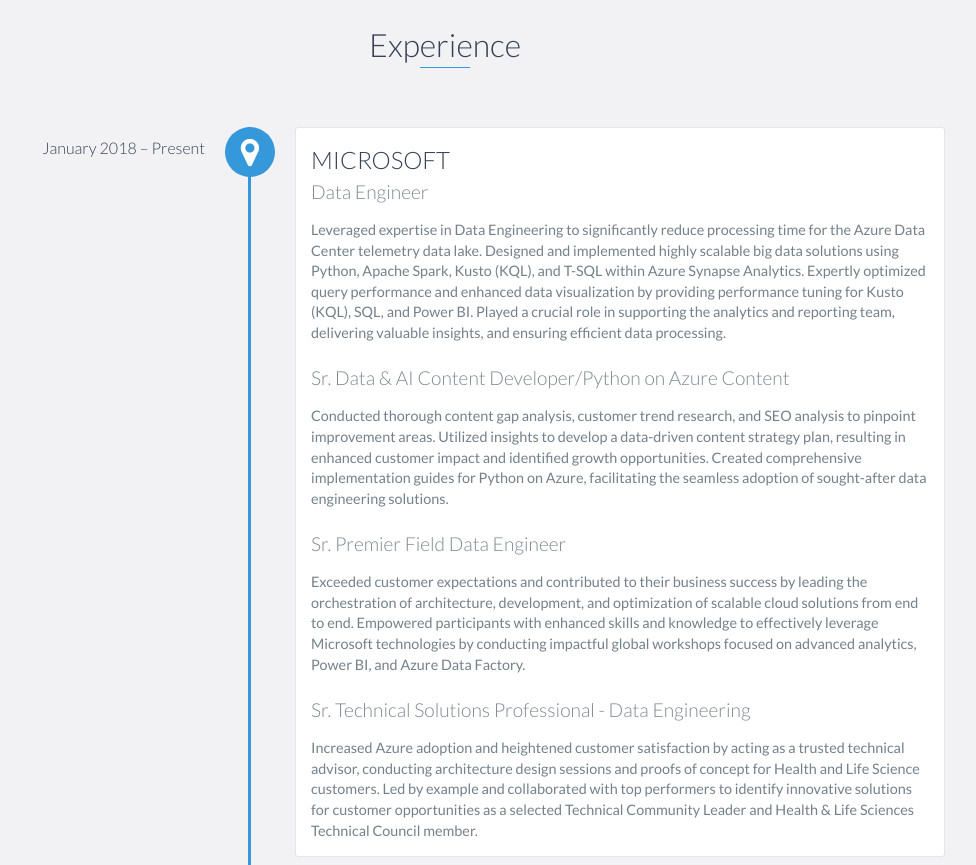
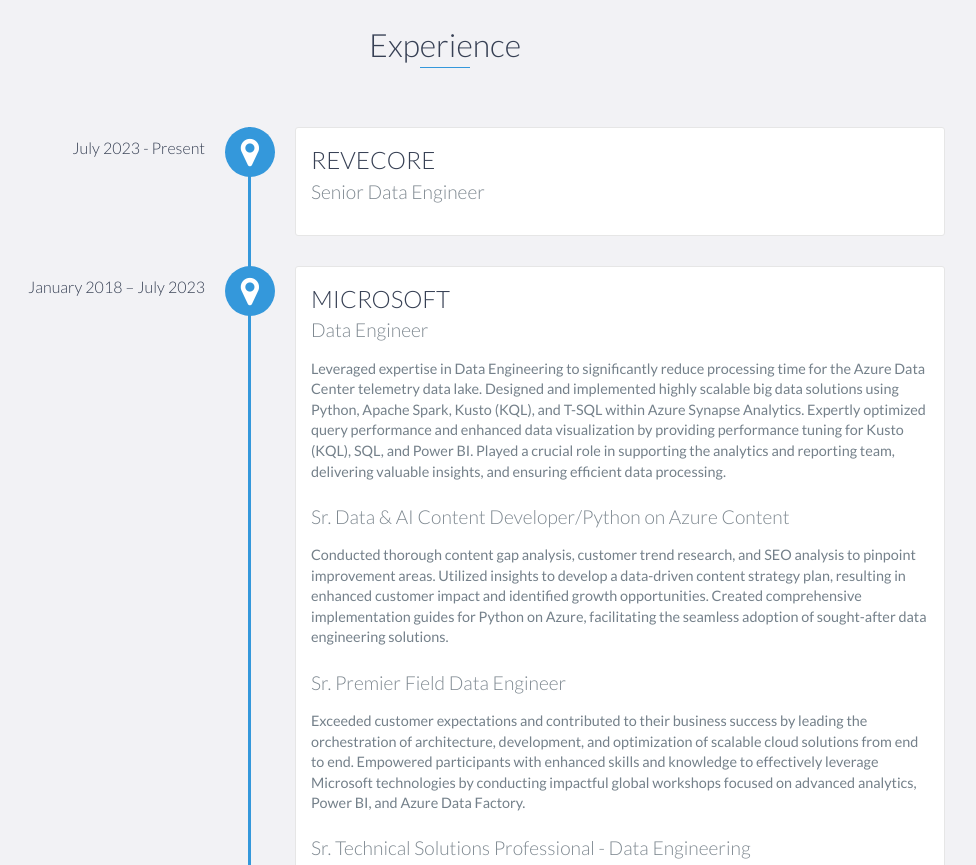
Before and after one commit to jessmjohnson/jessmjohnson.github.io, a website: page index.html in a window 1280 px wide. Shown: the part 1880-2745 px from the top of the page, without its empty margins (195-1171 px from the left). Drawn offline with nearby package versions, Linux system fonts and the light colour scheme.

Commit message:
Update index.html
add new job :-)

```diff
--- a/index.html
+++ b/index.html
@@ -144,7 +144,12 @@
     <div id="experience" class="background-alt">
         <h2 class="heading">Experience</h2>
         <div id="experience-timeline">
-            <div data-date="January 2018 – Present">
+	    <div data-date="July 2023 - Present">
+		    <h3>REVECORE</h4>
+		    <h4>Senior Data Engineer</h4>
+		    <p></p>
+	    </div>
+            <div data-date="January 2018 – July 2023">
                 <h3>MICROSOFT</h3>
 		    <h4>Data Engineer</h4>
             <p>
```
